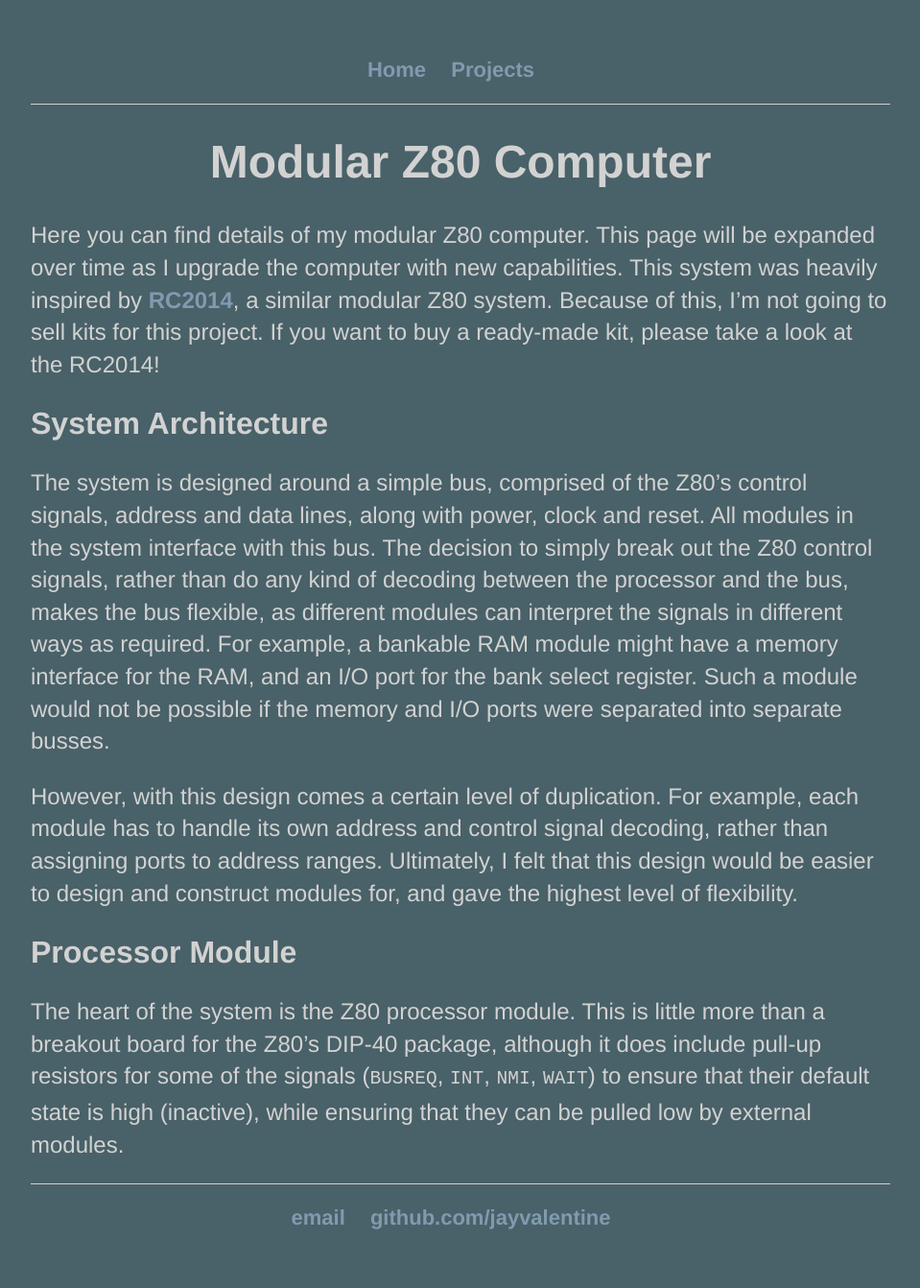
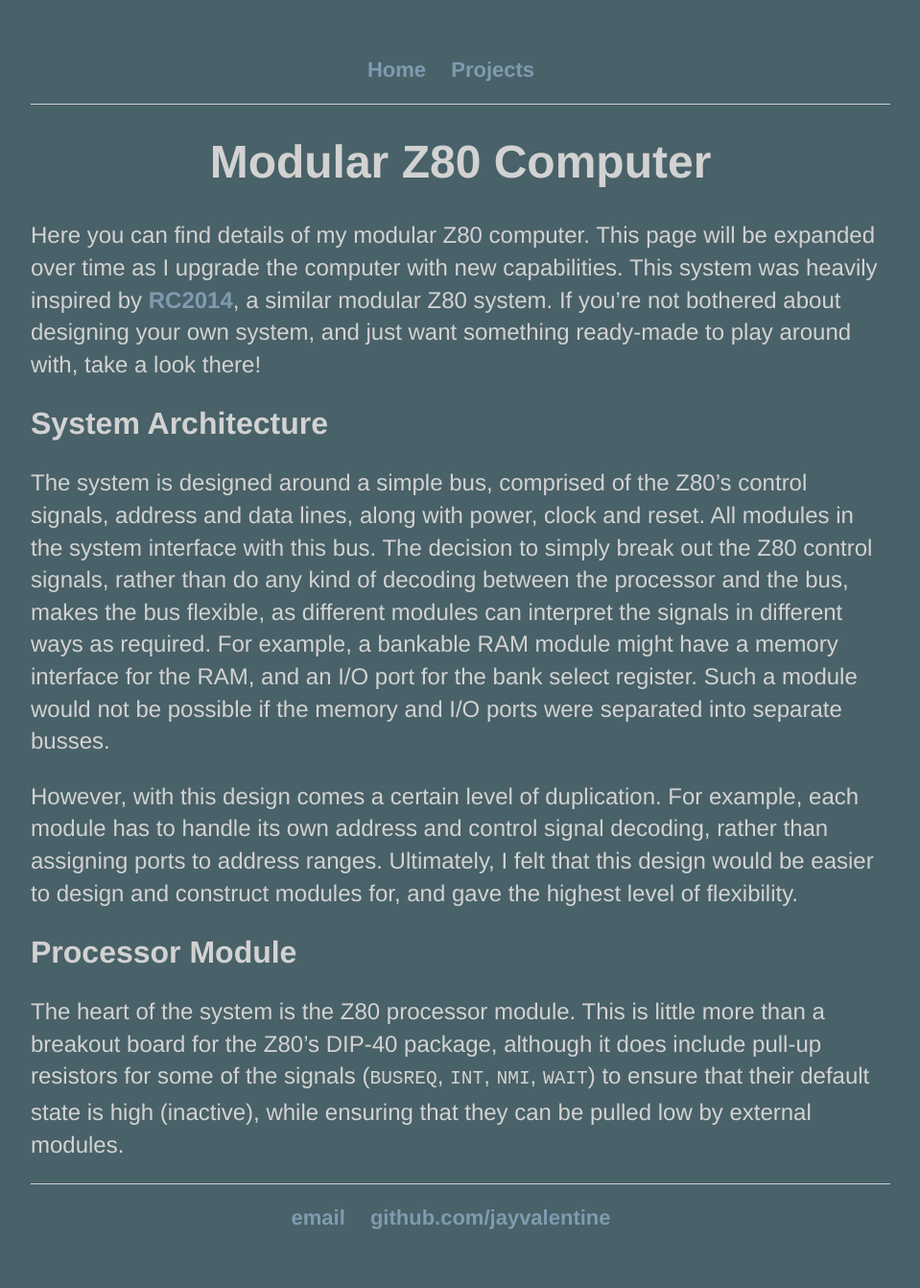
Before and after one commit to jayvalentine/jayvalentine.github.io, a Jekyll site: the page built from modularz80/index.md, in a window 1280 px wide. Shown: the whole page at 96% size, without its empty margins (160-1119 px from the left). Built offline with Jekyll 4.4.1, drawn with Linux system fonts in a browser that asks for light colours.

Commit message:
Wording change

```diff
--- a/modularz80/index.md
+++ b/modularz80/index.md
@@ -6,8 +6,8 @@ title: Jay Valentine - Modular Z80 Computer
 # Modular Z80 Computer
 
 Here you can find details of my modular Z80 computer. This page will be expanded over time as I upgrade the computer with new capabilities.
-This system was heavily inspired by [RC2014](https://rc2014.co.uk/), a similar modular Z80 system. Because of this, I'm not going to sell
-kits for this project. If you want to buy a ready-made kit, please take a look at the RC2014!
+This system was heavily inspired by [RC2014](https://rc2014.co.uk/), a similar modular Z80 system. If you're not bothered about designing your own system,
+and just want something ready-made to play around with, take a look there!
 
 ## System Architecture
 
```
